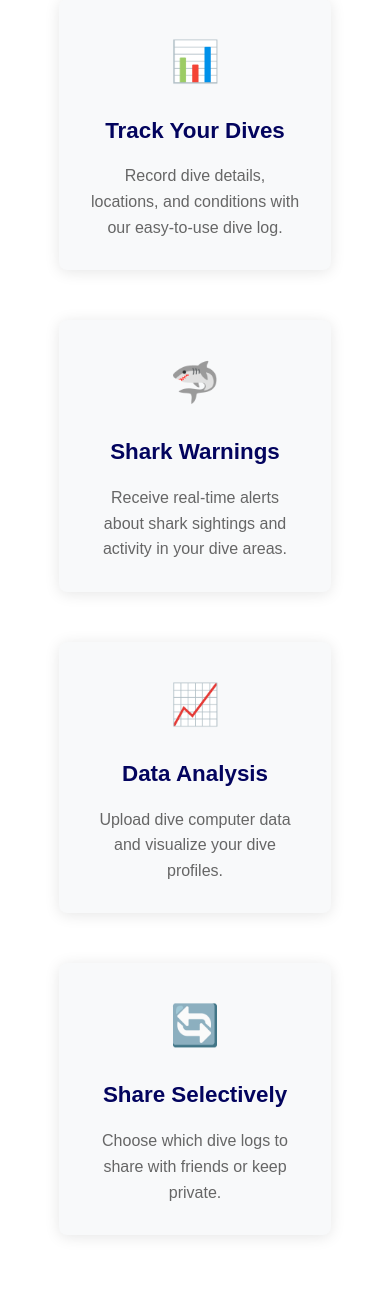
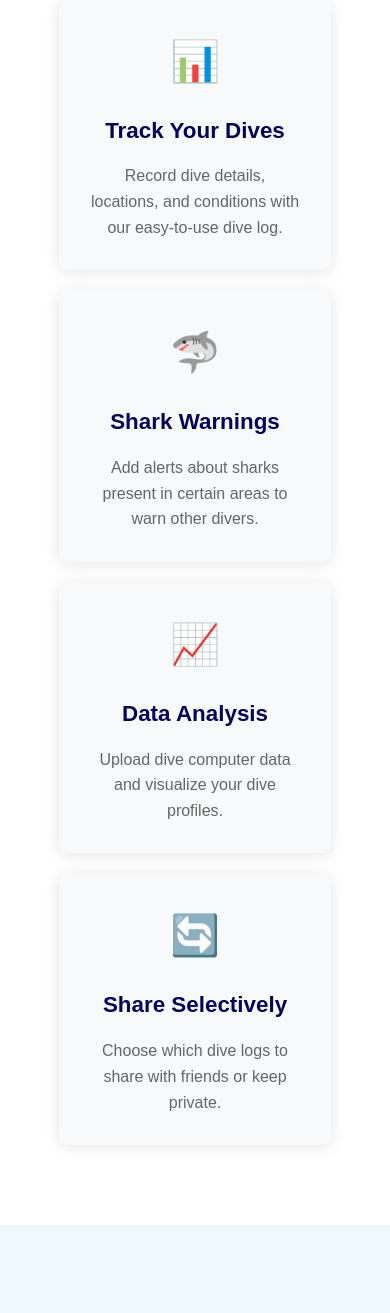
Before and after one commit to ZaneCodeJourney/CITS5505-Group-Project, a Flask app: page / in a window 390 px wide. Shown: the part 575-1888 px from the top of the page. Run offline with Flask 3, Linux system fonts and the light colour scheme; some libraries are stand-ins or nearby versions.

Commit message:
fixed css that was causing misalignment and updated shark warning text

```diff
--- a/app/static/css/home.css
+++ b/app/static/css/home.css
@@ -102,15 +102,15 @@
 }
 
 .features .container {
-  display: flex;
-  flex-wrap: wrap;
-  justify-content: space-between;
-  gap: 30px;
+  display: grid;
+  grid-template-columns: repeat(4, 1fr);
+  gap: 20px;
+  max-width: 1200px;
 }
 
 .feature-item {
-  flex: 1;
-  min-width: 300px;
+  flex: 1 0 21%; /* Makes sure items take equal width */
+  min-width: 200px;
   padding: 30px;
   border-radius: 8px;
   background-color: var(--light-color);
@@ -297,6 +297,12 @@
 }
 
 /* Responsive styles */
+@media (max-width: 1000px) {
+  .features .container {
+    grid-template-columns: repeat(2, 1fr);
+  }
+}
+
 @media (max-width: 768px) {
   .hero h1 {
     font-size: 2.5rem;
@@ -306,12 +312,10 @@
     font-size: 1.1rem;
   }
 
-  .features .container,
-  .steps {
-    flex-direction: column;
+  .features .container {
+    grid-template-columns: 1fr;
   }
 
-  .feature-item,
   .step {
     margin-bottom: 20px;
   }
--- a/app/templates/index.html
+++ b/app/templates/index.html
@@ -37,7 +37,7 @@
             <div class="feature-item">
                 <div class="feature-icon">🦈</div>
                 <h3>Shark Warnings</h3>
-                <p>Receive real-time alerts about shark sightings and activity in your dive areas.</p>
+                <p>Add alerts about sharks present in certain areas to warn other divers.</p>
             </div>
             <div class="feature-item">
                 <div class="feature-icon">📈</div>
```
